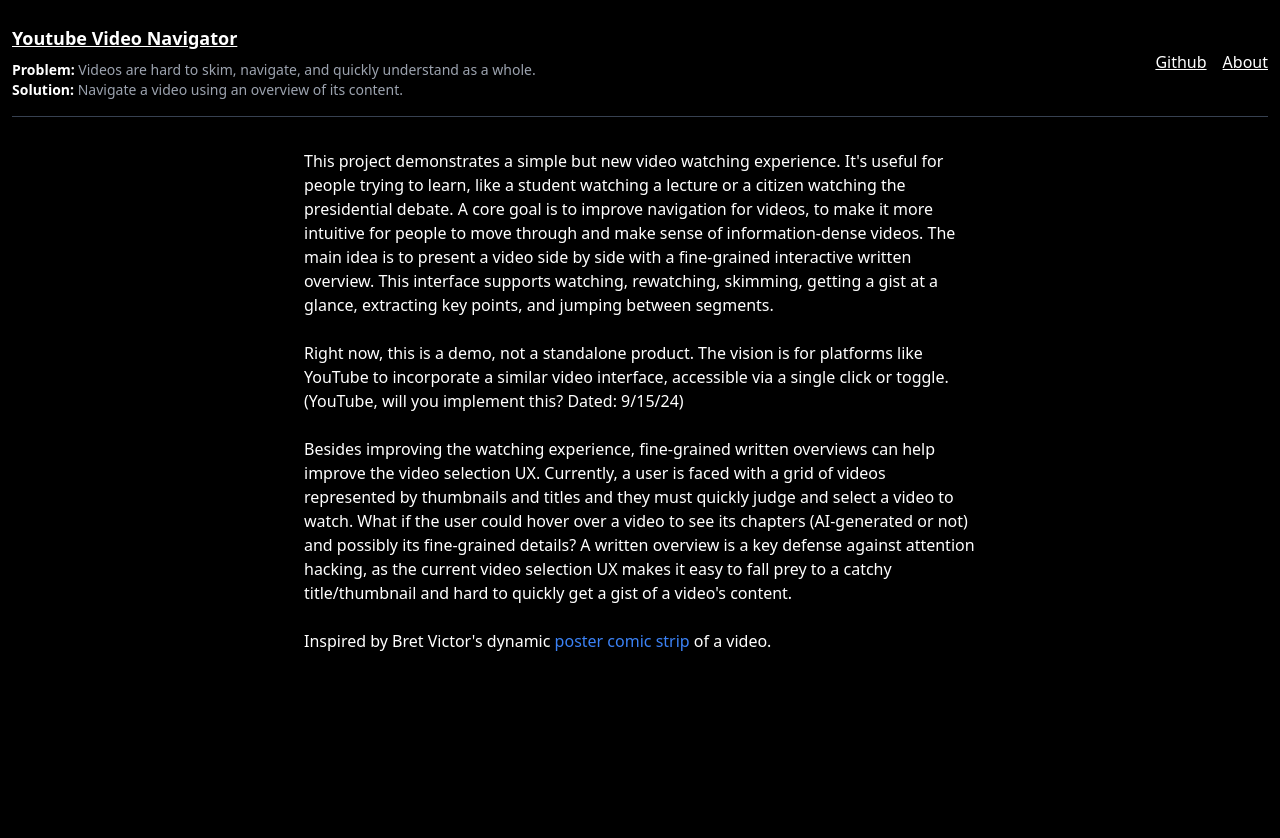
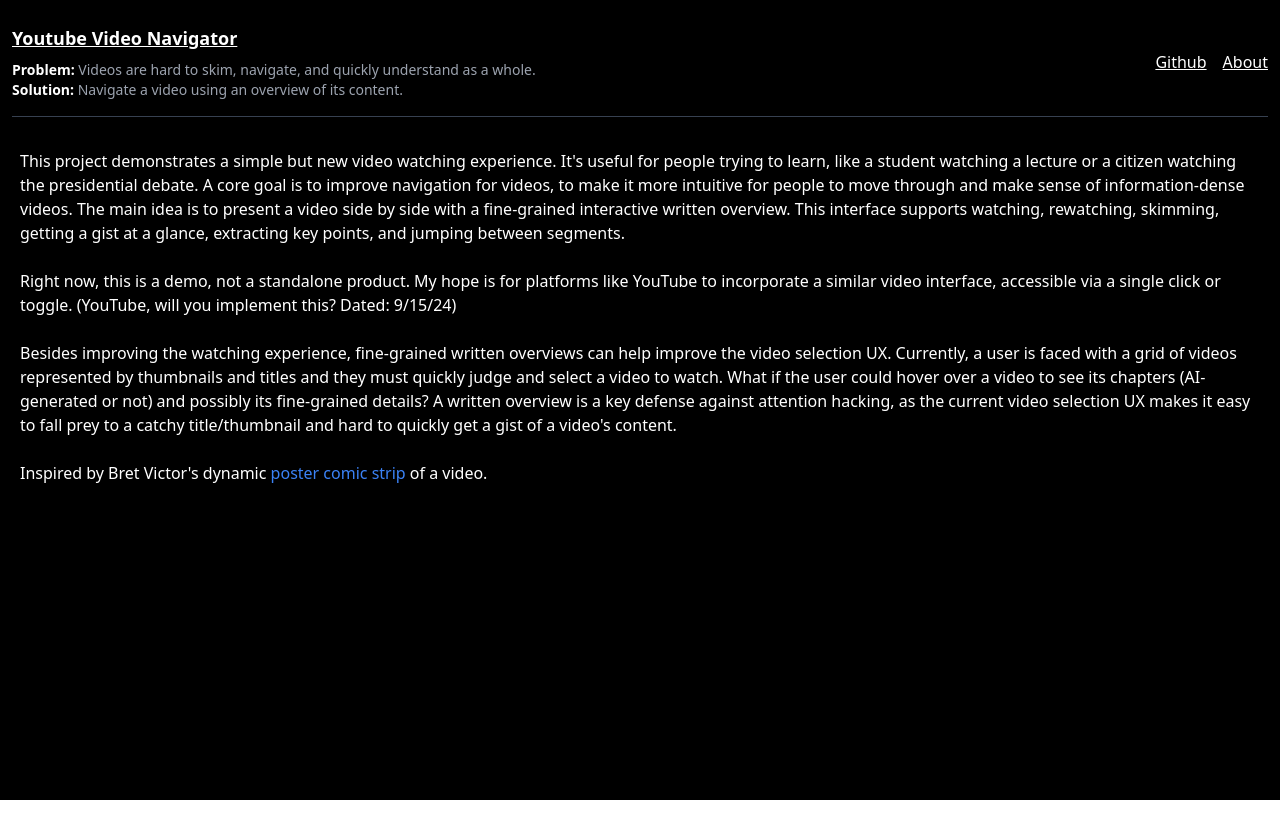
Before and after one commit to tommy11jo/video-navigator, a React (Vite) app in the folder frontend/: page /about in a window 1280 px wide. Shown: the top 838 px of the page. After the commit the page ends 800 px from the top, so only its background shows below. Built offline with nearby package versions, Linux system fonts and the light colour scheme.

Commit message:
fix UI bug + readme

```diff
--- a/frontend/src/components/About.tsx
+++ b/frontend/src/components/About.tsx
@@ -1,7 +1,7 @@
 const AboutPage = () => {
   return (
-    <div className="flex flex-col items-center h-screen">
-      <div className="flex flex-col max-w-2xl items-left h-screen">
+    <div className="min-h-full bg-black text-white">
+      <div className="container mx-auto px-2">
         <p>
           This project demonstrates a simple but new video watching experience.
           It's useful for people trying to learn, like a student watching a
@@ -15,7 +15,7 @@
         </p>
         <br />
         <p>
-          Right now, this is a demo, not a standalone product. The vision is for
+          Right now, this is a demo, not a standalone product. My hope is for
           platforms like YouTube to incorporate a similar video interface,
           accessible via a single click or toggle. (YouTube, will you implement
           this? Dated: 9/15/24)
--- a/frontend/src/components/HomePage.tsx
+++ b/frontend/src/components/HomePage.tsx
@@ -79,6 +79,10 @@
     {
       videoId: "uI7J3II59lc",
       title: "Hypercard in the World, May 2016",
+    },
+    {
+      videoId: "EGqwXt90ZqA",
+      title: "Bret Victor - Inventing on Principle",
     },
     {
       videoId: "C27RVio2rOs",
@@ -187,7 +191,7 @@
   }
 
   return (
-    <div className="min-h-screen bg-black text-white">
+    <div className="min-h-full bg-black text-white">
       <div className="container mx-auto px-1 pt-8">
         <div className="flex justify-between max-w-md mx-auto p-2">
           <span className="text-sm text-white">Free queries are limited!</span>
```
Also changed, not shown: 1 other file (tests, documents, lock files or other folders).
